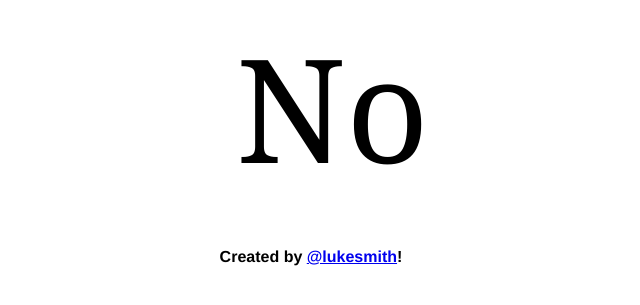
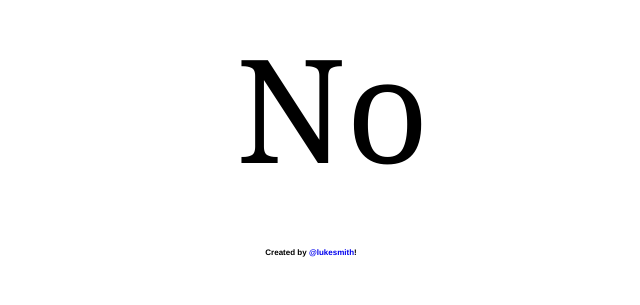
Before and after one commit to lukesmith/doswindonhavenewownersyet.co.uk, a plain HTML site: page index.html in a window 1280 px wide. Shown: the part 167-472 px from the top of the page, without its empty margins (329-969 px from the left). Drawn offline with Linux system fonts and the light colour scheme.

Commit message:
Update index.html

```diff
--- a/index.html
+++ b/index.html
@@ -32,7 +32,8 @@
 				margin-top: 2em;
 			}
 
-			p{text-align:center;}
+			p{text-align:center; font-size: 0.5em;}
+			p a { text-decoration: none;}
 
 			@media screen and (max-width: 500px) {
 				h1 {
```
